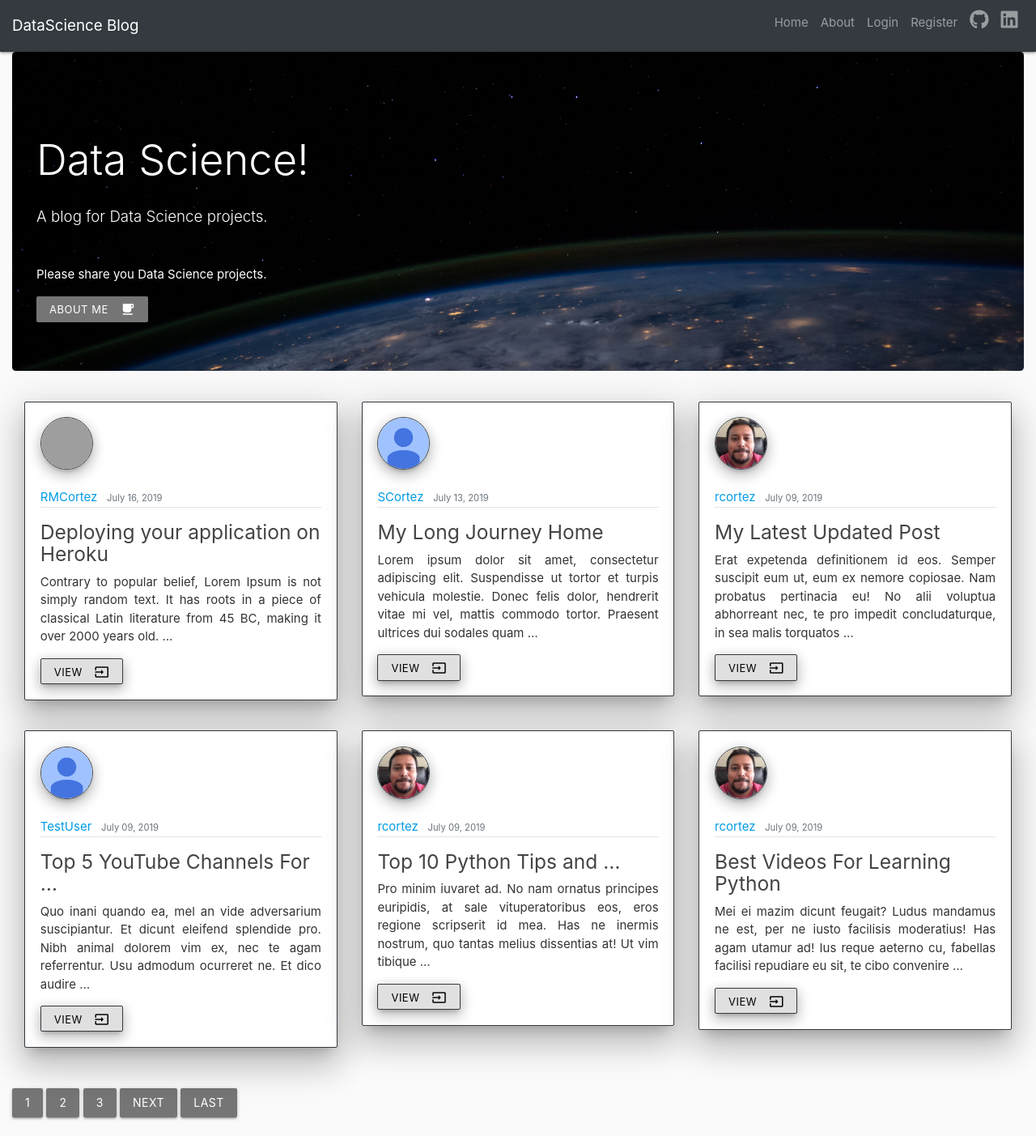
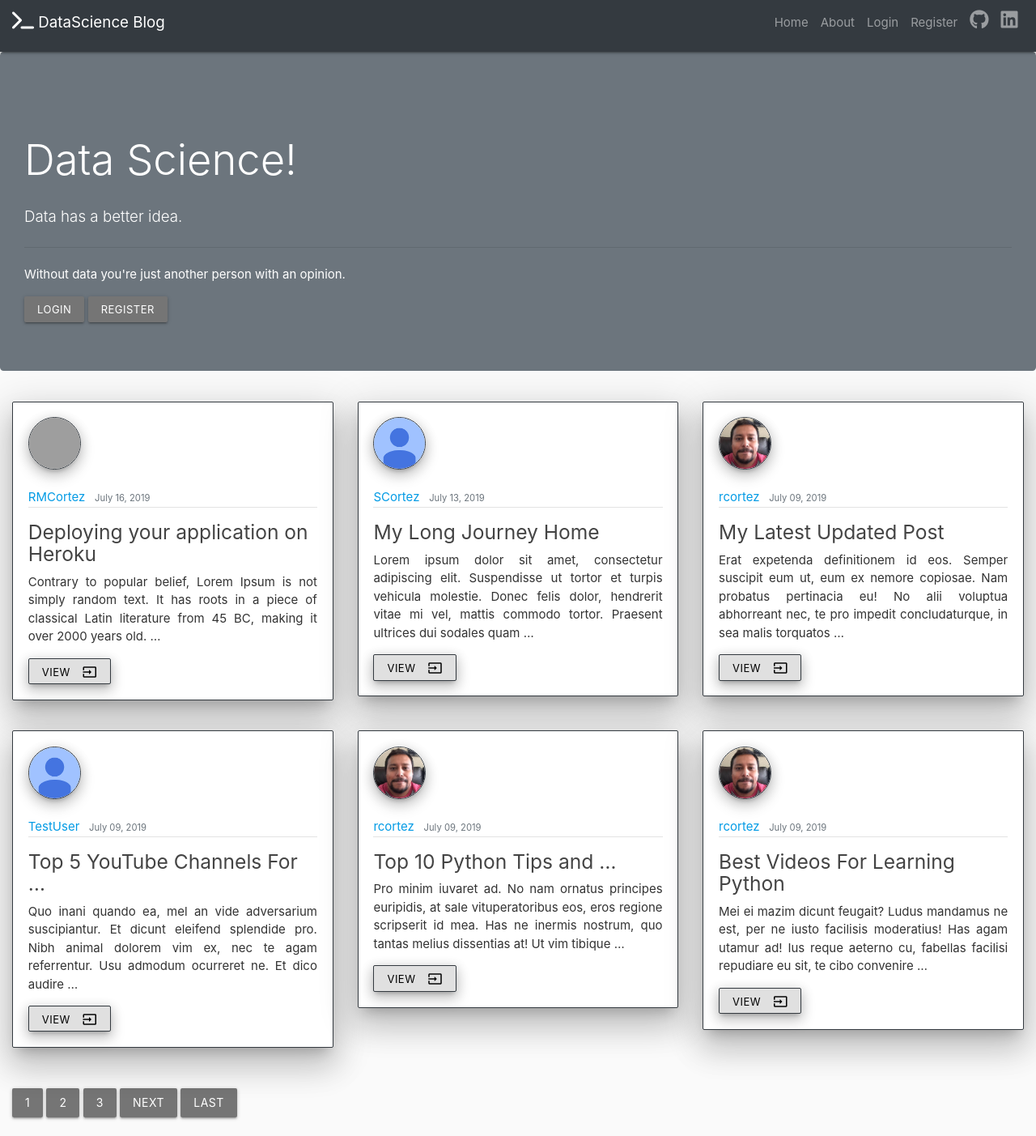
Before and after one commit to rcortezk9/django_project, a Django app: page / in a window 1280 px wide. Shown: the whole page at 81% size. Run offline with Django 3.2, Linux system fonts and the light colour scheme; data comes from the database, SQL or seed files in the repository; both versions use the stored data as it was after the commit; some libraries are stand-ins or nearby versions; grey boxes are pictures that could not be loaded.

Commit message:
Made edits for more UX

```diff
--- a/blog/templates/blog/base.html
+++ b/blog/templates/blog/base.html
@@ -29,7 +29,7 @@
 
     {% include 'blog/navbar.html' %}
 
-    <div class="container-fluid">
+    <div>
         {% if messages %}
             {% for message in messages %}
                 <div class="alert alert-{{ message.tags }}">
--- a/blog/templates/blog/home.html
+++ b/blog/templates/blog/home.html
@@ -2,12 +2,17 @@
 
 {% block content %}
     <!--Jumbotron-->
-    <div class="jumbotron JumboHeaderImg">
-      <h1 class="display-4 white-text">Data Science!</h1>
-      <p class="lead white-text">A blog for Data Science projects.</p>
+    <div class="jumbotron container-fluid bg-secondary">
+      <h1 class="display-4 white-text mr-3">Data Science!</h1>
+      <p class="lead white-text">Data has a better idea.</p>
       <hr class="my-4">
-      <p class="white-text">Please share you Data Science projects.</p>
-      <a class="waves-effect waves-light btn-small grey darken-1" href="{% url 'blog-about' %}" role="button"><i class="material-icons right">free_breakfast</i>About me</a>
+      <p class="white-text">Without data you're just another person with an opinion.</p>
+        {% if user.is_authenticated %}
+            <a class="waves-effect waves-light btn-small grey darken-1" href="{% url 'post-create' %}" role="button">New Post</a>
+        {% else %}
+            <a class="waves-effect waves-light btn-small grey darken-1" href="{% url 'login' %}" role="button">Login</a>
+            <a class="waves-effect waves-light btn-small grey darken-1" href="{% url 'register' %}" role="button">Register</a>
+        {% endif %}
     </div>
     <!--Align Cards in a Column-->
     <div class="row">
@@ -32,10 +37,11 @@
     </div>
     {% endif %}
     {% endfor %}
+    <div class="container-fluid">
     <!--Pagination-->
     {% if is_paginated %}
         {% if page_obj.has_previous %}
-            <a class="btn btn-outline-info mb-4 grey darken-1" href="?page=1">First</a>
+            <a class="btn btn-outline-info mb-4 grey darken-1 mr-2" href="?page=1">First</a>
             <a class="btn btn-outline-info mb-4 grey darken-1" href="?page={{ page_obj.previous_page_number }}">Previous</a>
         {% endif %}
 
@@ -52,5 +58,6 @@
             <a class="btn btn-outline-info mb-4 grey darken-1" href="?page={{ page_obj.paginator.num_pages }}">Last</a>
         {% endif %}
     {% endif %}
+    </div>
 
 {% endblock content %}
--- a/blog/templates/blog/js.html
+++ b/blog/templates/blog/js.html
@@ -1,3 +1,4 @@
+{% load static %}
 <!-- Optional JavaScript -->
 <!-- jQuery first, then Popper.js, then Bootstrap JS -->
 <script src="https://code.jquery.com/jquery-3.3.1.slim.min.js" integrity="sha384-q8i/X+965DzO0rT7abK41JStQIAqVgRVzpbzo5smXKp4YfRvH+8abtTE1Pi6jizo" crossorigin="anonymous"></script>
--- a/blog/templates/blog/navbar.html
+++ b/blog/templates/blog/navbar.html
@@ -1,5 +1,5 @@
-<nav class="navbar navbar-expand-lg navbar-dark bg-dark">
-    <a class="navbar-brand" href="{% url 'blog-home' %}">DataScience Blog</a>
+<nav class="navbar navbar-expand-lg navbar-dark bg-dark sticky-top">
+    <a class="navbar-brand" href="{% url 'blog-home' %}"><i class="fas fa-terminal"></i> DataScience Blog</a>
     <button class="navbar-toggler" type="button" data-toggle="collapse" data-target="#navbarNav" aria-controls="navbarNav" aria-expanded="false" aria-label="Toggle navigation">
         <span class="navbar-toggler-icon"></span>
     </button>
```
Also changed, not shown: db.sqlite3.
